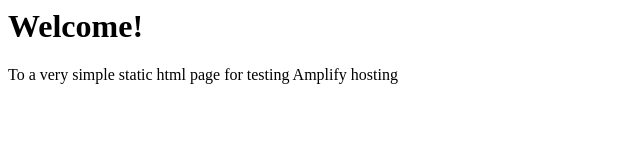
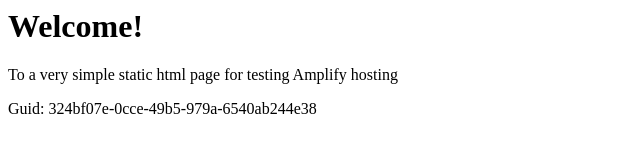
Before and after one commit to aws-aemilia-kix/Github-PR-Commit-Integration-Test-DoNotTouch-Gith-OKSLNVO2-v1-prod-ap-northeast-3, a website: page src/index.html in a window 1280 px wide. Shown: the whole page, without its empty margins (0-640 px from the left). Drawn offline with Linux system fonts and the light colour scheme.

Commit message:
commit from integ tests

```diff
--- a/src/index.html
+++ b/src/index.html
@@ -1,3 +1,5 @@
+
+
 <html lang="en">
 
 <head>
@@ -10,6 +12,6 @@
 <body>
     <h1>Welcome!</h1>
     <p>To a very simple static html page for testing Amplify hosting</p>
-</body>
+    <p>Guid: 324bf07e-0cce-49b5-979a-6540ab244e38</p></body>
 
 </html>
```
